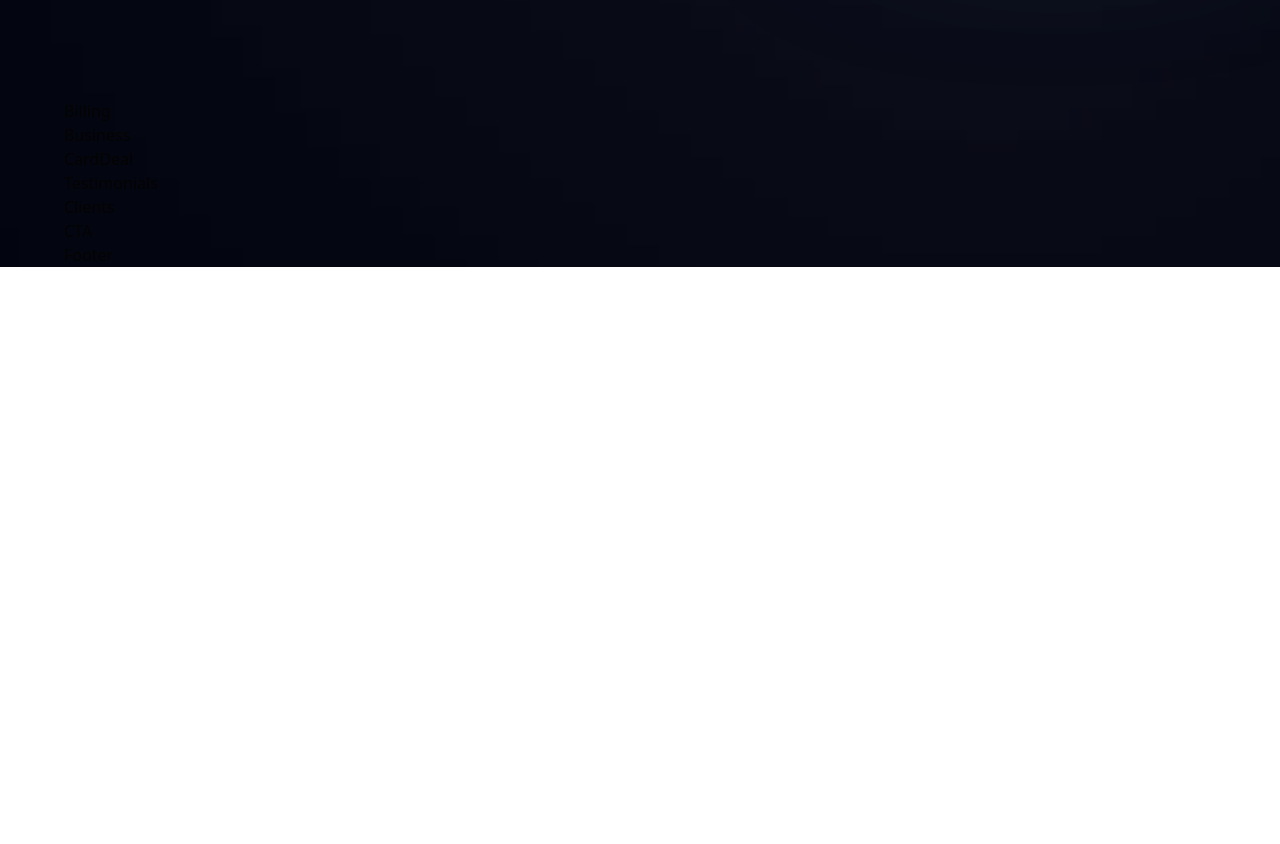
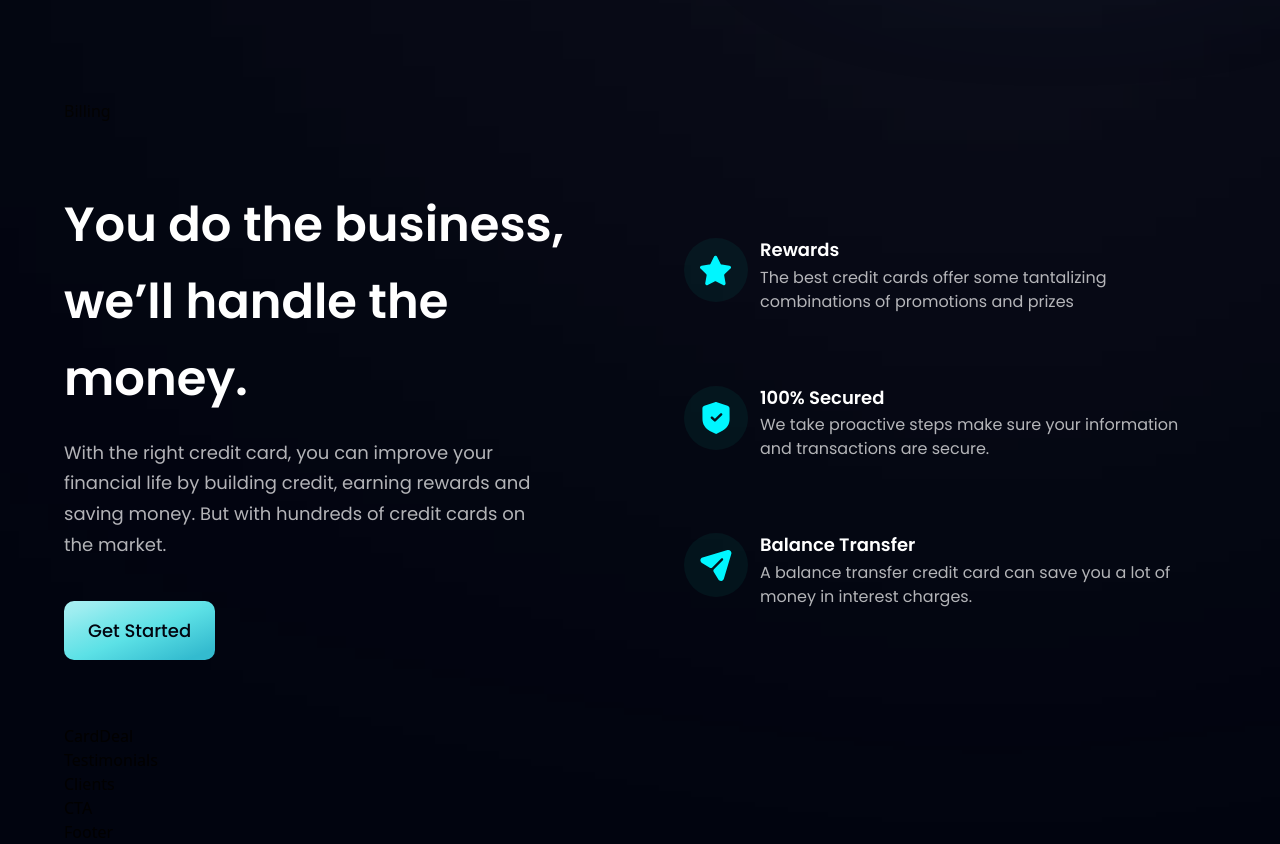
Before and after one commit to rutwikdesh/Pay.io, a React (Vite) app: page / in a window 1280 px wide. Shown: the part 846-1690 px from the top of the page. Before the commit the page ends 1113 px from the top, so only its background shows below. Built offline with nearby package versions, Linux system fonts and the light colour scheme.

Commit message:
added bussiness and button component

```diff
--- a/src/components/Business.jsx
+++ b/src/components/Business.jsx
@@ -1,7 +1,54 @@
 import React from "react";
+import styles, { layout } from "../style";
+import Button from "./Button";
+import { features } from "../constants";
+
+const FeatureCard = ({ icon, title, content, index }) => {
+  return (
+    <div
+      className={`flex flex-row p-6 rounded-[12px] ${
+        index === features.length - 1 ? "mb-0" : "mb-6"
+      } feature-card`}
+    >
+      <div
+        className={`w-[64px] h-[64px] rounded-full ${styles.flexCenter} bg-dimBlue`}
+      >
+        <img src={icon} alt="star" className="w-[50%] h-[50%] object-contain" />
+      </div>
+      <div className="flex-1 flex flex-col ml-3">
+        <h4 className="font-poppins font-semibold text-white text-[18px] leading-[23.4px] mb-1">
+          {title}
+        </h4>
+        <p className="font-poppins font-normal text-dimWhite text-[16px] leading-[24px]">
+          {content}
+        </p>
+      </div>
+    </div>
+  );
+};
 
 const Business = () => {
-  return <div>Business</div>;
+  return (
+    <section id="features" className={layout.section}>
+      <div className={`${layout.sectionInfo} flex-1`}>
+        <h2 className={`${styles.heading2}`}>
+          You do the business, <br className="sm:block hidden" /> we’ll handle
+          the money.
+        </h2>
+        <p className={`${styles.paragraph} max-w-[470px] mt-5`}>
+          With the right credit card, you can improve your financial life by
+          building credit, earning rewards and saving money. But with hundreds
+          of credit cards on the market.
+        </p>
+        <Button styles={`mt-10`} />
+      </div>
+      <div className={`${layout.sectionImg} flex-col`}>
+        {features.map((feature, index) => (
+          <FeatureCard key={feature.id} {...feature} index={index} />
+        ))}
+      </div>
+    </section>
+  );
 };
 
 export default Business;
--- a/src/components/Button.jsx
+++ b/src/components/Button.jsx
@@ -1,7 +1,14 @@
 import React from "react";
 
-const Button = () => {
-  return <div>Button</div>;
+const Button = ({ styles }) => {
+  return (
+    <button
+      type="button"
+      className={`${styles} py-4 px-6 font-poppins font-medium text-[18px] text-primary bg-blue-gradient rounded-[10px] outline-none`}
+    >
+      Get Started
+    </button>
+  );
 };
 
 export default Button;
```
